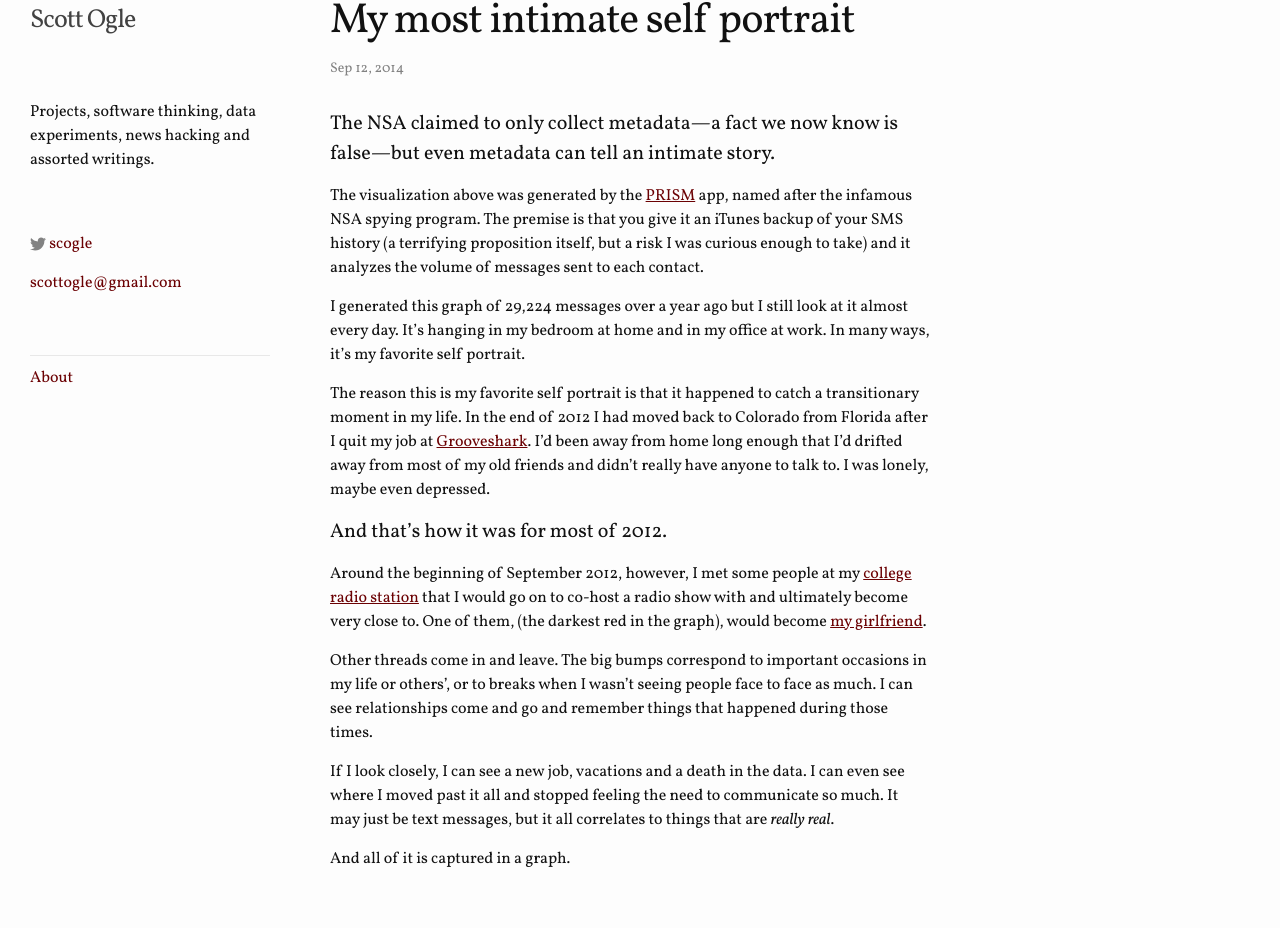
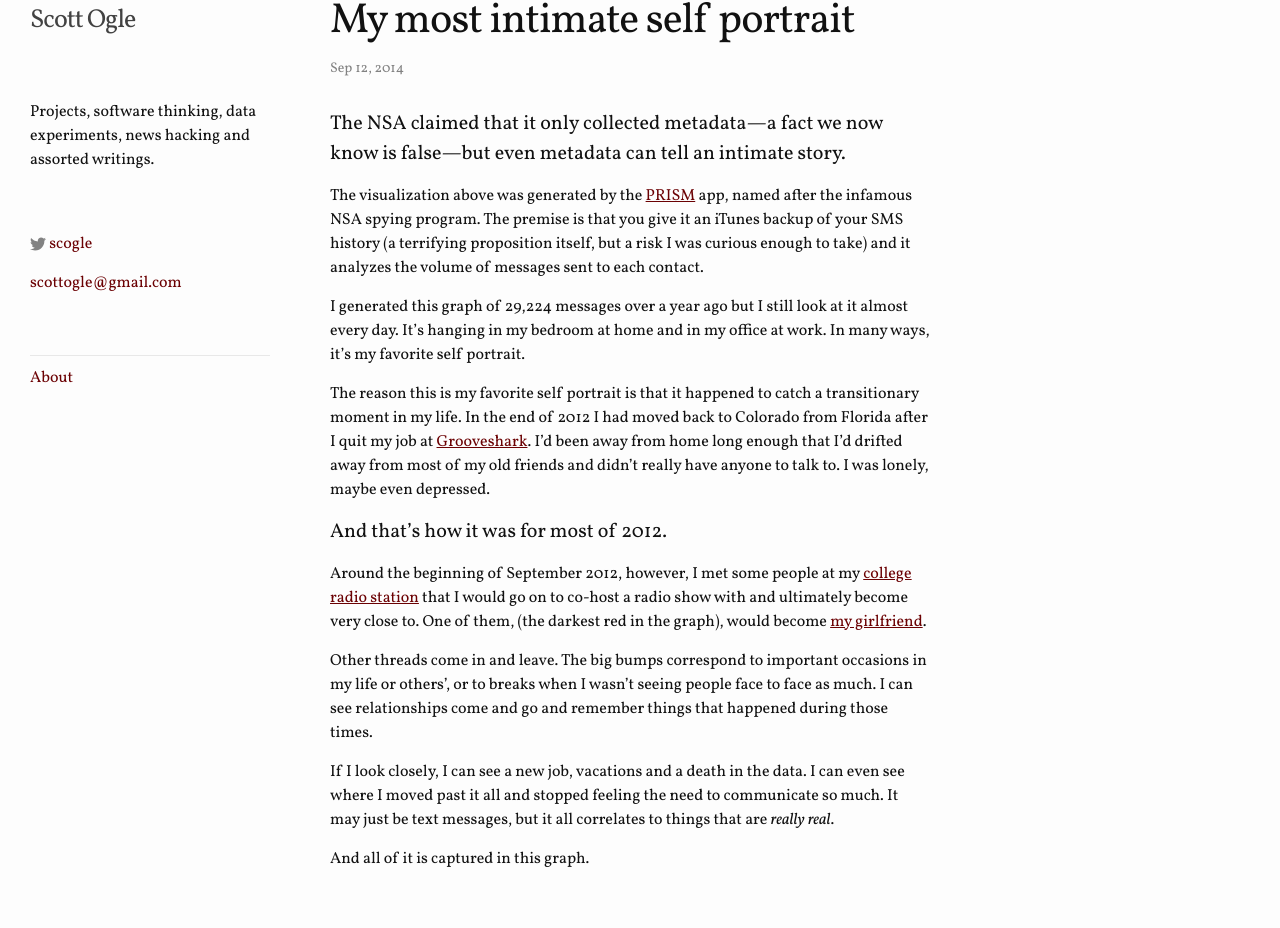
Before and after one commit to scogle/scogle.github.io, a Jekyll site: the page built from _posts/2014-09-12-my-most-intimate-self-portrait.markdown, in a window 1280 px wide. Shown: the part 778-1706 px from the top of the page. Built offline with Jekyll 4.4.1, drawn with Linux system fonts in a browser that asks for light colours.

Commit message:
edit to 'self portrait'

```diff
--- a/_posts/2014-09-12-my-most-intimate-self-portrait.markdown
+++ b/_posts/2014-09-12-my-most-intimate-self-portrait.markdown
@@ -7,7 +7,7 @@
 header_img_alt: "My most intimate self portrait - visualizing a year of SMS messages"
 ---
 
-####The NSA claimed to only collect metadata&mdash;a fact we now know is false&mdash;but even metadata can tell an intimate story.
+####The NSA claimed that it only collected metadata&mdash;a fact we now know is false&mdash;but even metadata can tell an intimate story.
 
 The visualization above was generated by the [PRISM](http://prismviz.com/) app, named after the infamous NSA spying program.  The premise is that you give it an iTunes backup of your SMS history (a terrifying proposition itself, but a risk I was curious enough to take) and it analyzes the volume of messages sent to each contact.
 
@@ -23,4 +23,4 @@
 
 If I look closely, I can see a new job, vacations and a death in the data.  I can even see where I moved past it all and stopped feeling the need to communicate so much. It may just be text messages, but it all correlates to things that are *really real*.
 
-And all of it is captured in a graph.
+And all of it is captured in this graph.
```
